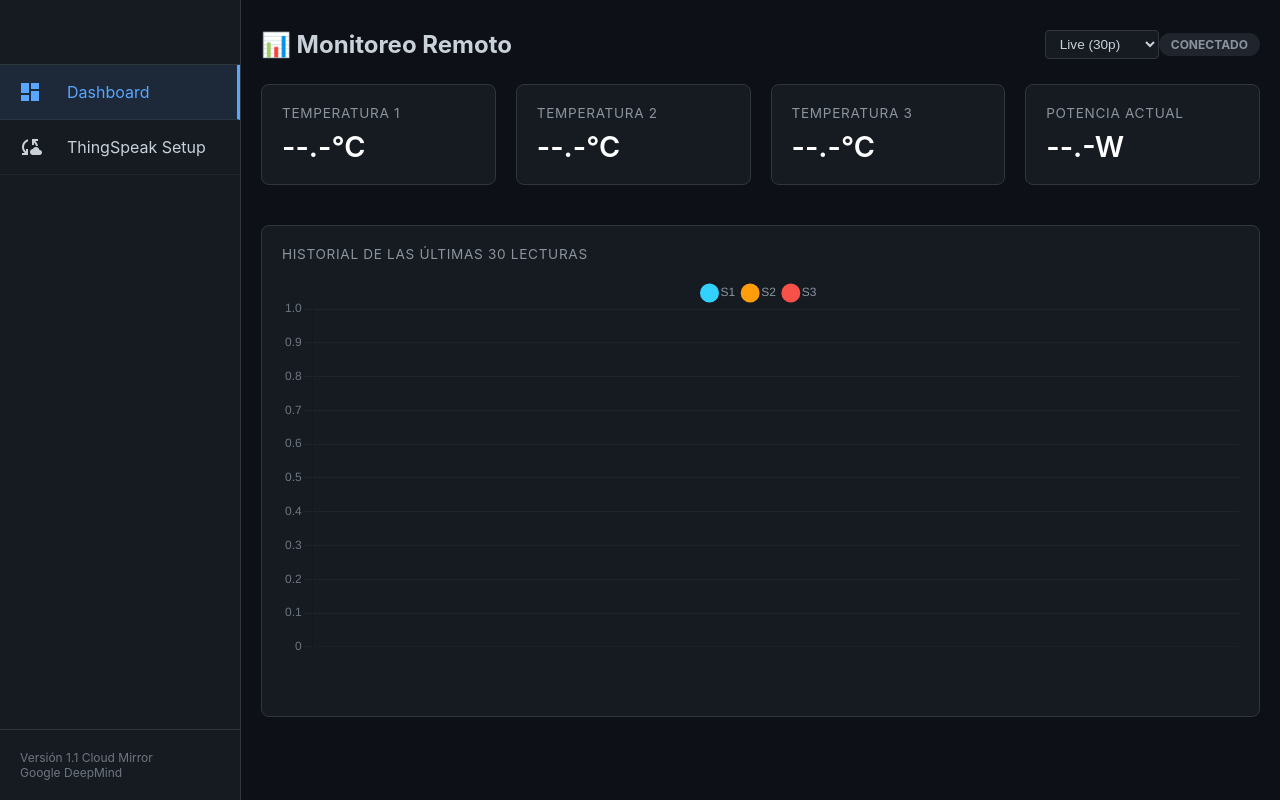
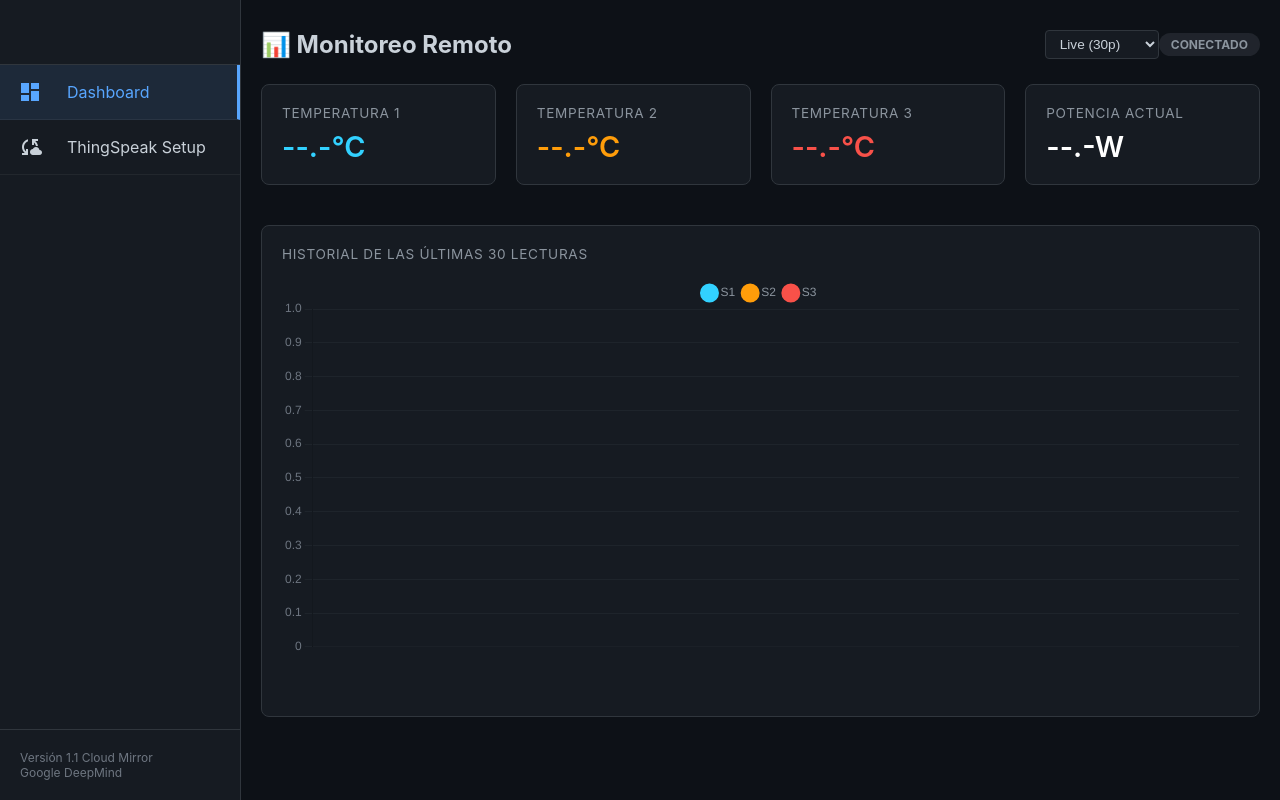
Before and after one commit to Oskimark/monitor_ref, a plain HTML site: page index.html in a window 1280 px wide. Drawn offline with nearby package versions, Linux system fonts and the light colour scheme.

Commit message:
colores de valores acorde a graficas

```diff
--- a/index.html
+++ b/index.html
@@ -245,15 +245,15 @@
             <div class="grid">
                 <div class="card">
                     <div class="lab" id="l1">Temperatura 1</div>
-                    <div class="val" id="v1">--.-°C</div>
+                    <div class="val" id="v1" style="color: #32d1ff;">--.-°C</div>
                 </div>
                 <div class="card">
                     <div class="lab" id="l2">Temperatura 2</div>
-                    <div class="val" id="v2">--.-°C</div>
+                    <div class="val" id="v2" style="color: #ff9d0a;">--.-°C</div>
                 </div>
                 <div class="card">
                     <div class="lab" id="l3">Temperatura 3</div>
-                    <div class="val" id="v3">--.-°C</div>
+                    <div class="val" id="v3" style="color: #f85149;">--.-°C</div>
                 </div>
                 <div class="card">
                     <div class="lab">Potencia Actual</div>
```
